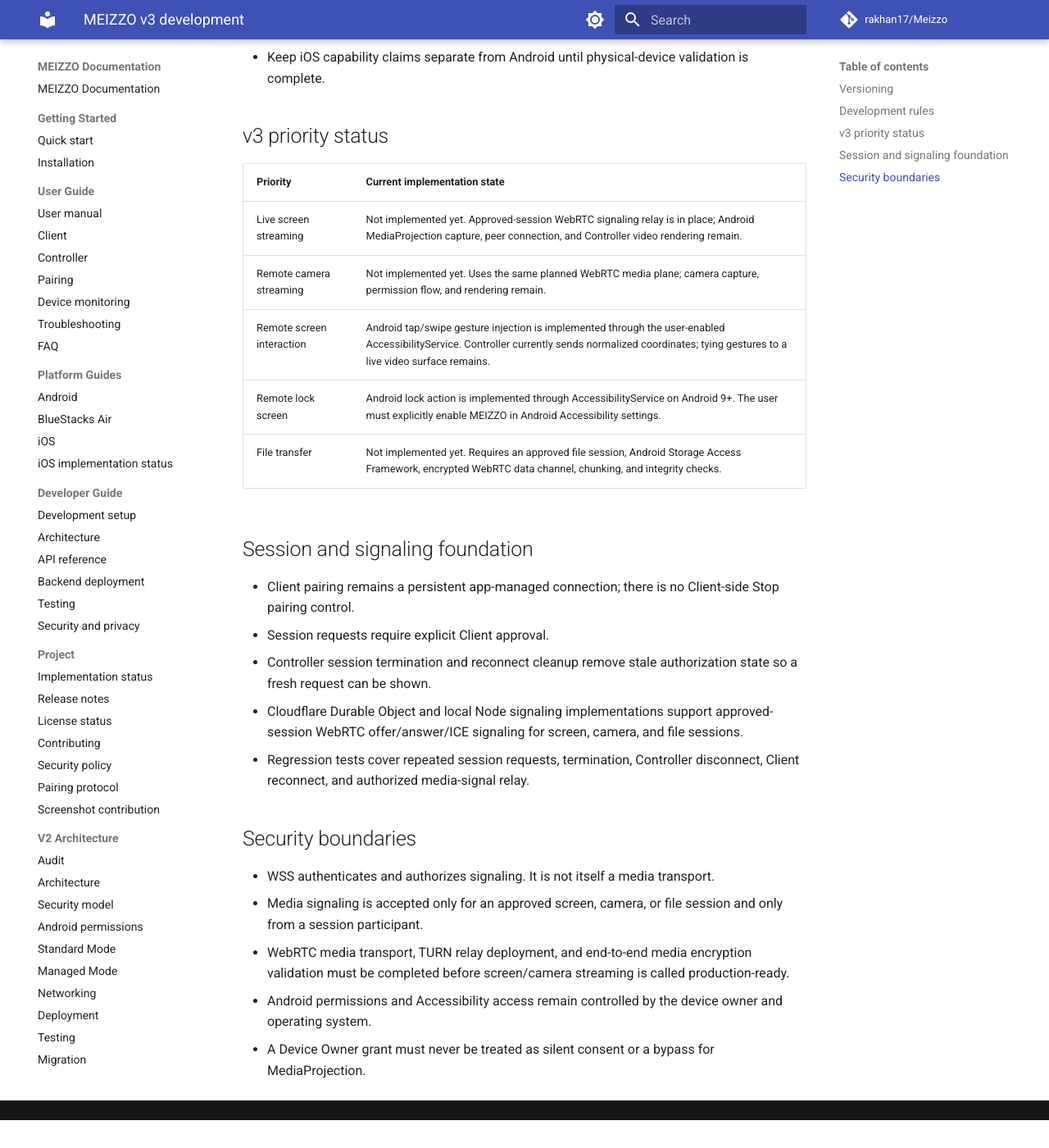
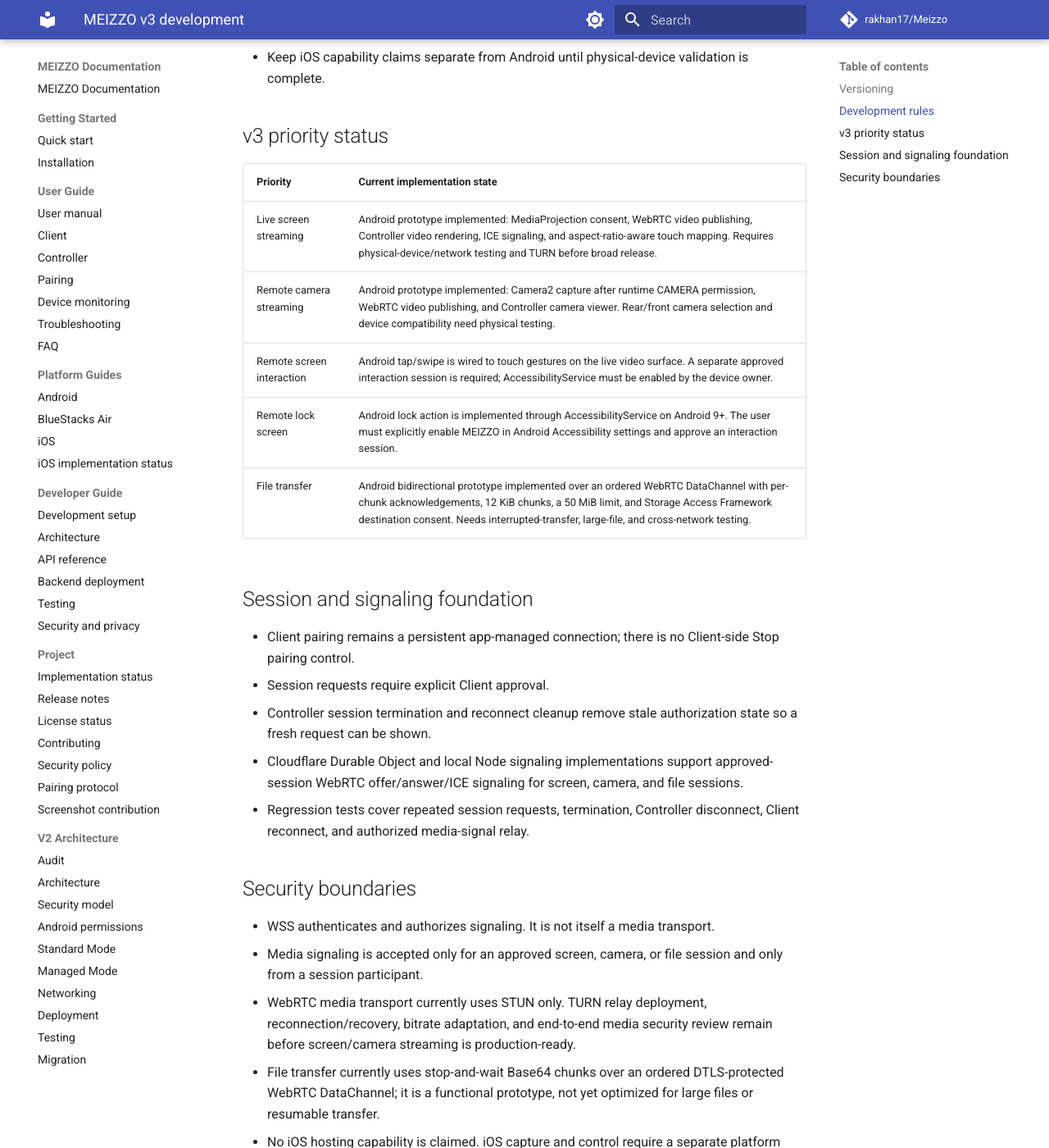
Before and after one commit to rakhan17/Meizzo, an MkDocs documentation site: the page built from docs/v3/README.md, in a window 1280 px wide and 1400 px high, scrolled down 642 px. Shown: the whole window at 82% size. Built offline with MkDocs 1.6.1 and Material for MkDocs 9.7.7, drawn with Linux system fonts in a browser that asks for light colours; comment, search, counter and statistics services are not loaded; before the commit the page ends 2008 px from its top, so only the background shows below that; some of the changed text lies outside the part shown.

Commit message:
docs(v3): update remote media and file transfer implementation status

```diff
--- a/docs/v3/README.md
+++ b/docs/v3/README.md
@@ -21,11 +21,11 @@ This branch is the isolated development line for MEIZZO 3.x. The v2.5.0 stable l
 
 | Priority | Current implementation state |
 |---|---|
-| Live screen streaming | Not implemented yet. Approved-session WebRTC signaling relay is in place; Android MediaProjection capture, peer connection, and Controller video rendering remain. |
-| Remote camera streaming | Not implemented yet. Uses the same planned WebRTC media plane; camera capture, permission flow, and rendering remain. |
-| Remote screen interaction | Android tap/swipe gesture injection is implemented through the user-enabled AccessibilityService. Controller currently sends normalized coordinates; tying gestures to a live video surface remains. |
-| Remote lock screen | Android lock action is implemented through AccessibilityService on Android 9+. The user must explicitly enable MEIZZO in Android Accessibility settings. |
-| File transfer | Not implemented yet. Requires an approved file session, Android Storage Access Framework, encrypted WebRTC data channel, chunking, and integrity checks. |
+| Live screen streaming | Android prototype implemented: MediaProjection consent, WebRTC video publishing, Controller video rendering, ICE signaling, and aspect-ratio-aware touch mapping. Requires physical-device/network testing and TURN before broad release. |
+| Remote camera streaming | Android prototype implemented: Camera2 capture after runtime CAMERA permission, WebRTC video publishing, and Controller camera viewer. Rear/front camera selection and device compatibility need physical testing. |
+| Remote screen interaction | Android tap/swipe is wired to touch gestures on the live video surface. A separate approved interaction session is required; AccessibilityService must be enabled by the device owner. |
+| Remote lock screen | Android lock action is implemented through AccessibilityService on Android 9+. The user must explicitly enable MEIZZO in Android Accessibility settings and approve an interaction session. |
+| File transfer | Android bidirectional prototype implemented over an ordered WebRTC DataChannel with per-chunk acknowledgements, 12 KiB chunks, a 50 MiB limit, and Storage Access Framework destination consent. Needs interrupted-transfer, large-file, and cross-network testing. |
 
 ## Session and signaling foundation
 
@@ -39,6 +39,8 @@ This branch is the isolated development line for MEIZZO 3.x. The v2.5.0 stable l
 
 - WSS authenticates and authorizes signaling. It is not itself a media transport.
 - Media signaling is accepted only for an approved screen, camera, or file session and only from a session participant.
-- WebRTC media transport, TURN relay deployment, and end-to-end media encryption validation must be completed before screen/camera streaming is called production-ready.
+- WebRTC media transport currently uses STUN only. TURN relay deployment, reconnection/recovery, bitrate adaptation, and end-to-end media security review remain before screen/camera streaming is production-ready.
+- File transfer currently uses stop-and-wait Base64 chunks over an ordered DTLS-protected WebRTC DataChannel; it is a functional prototype, not yet optimized for large files or resumable transfer.
+- No iOS hosting capability is claimed. iOS capture and control require a separate platform implementation and Apple permission constraints.
 - Android permissions and Accessibility access remain controlled by the device owner and operating system.
 - A Device Owner grant must never be treated as silent consent or a bypass for MediaProjection.
```
